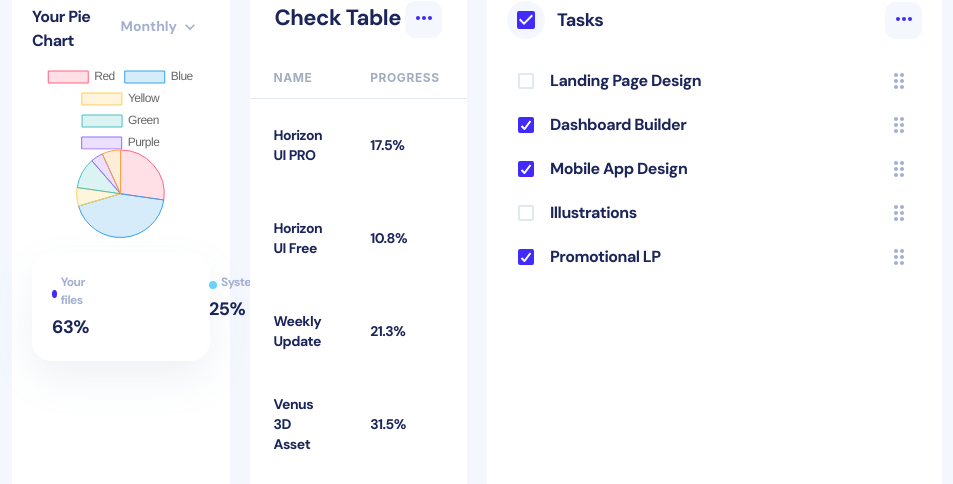
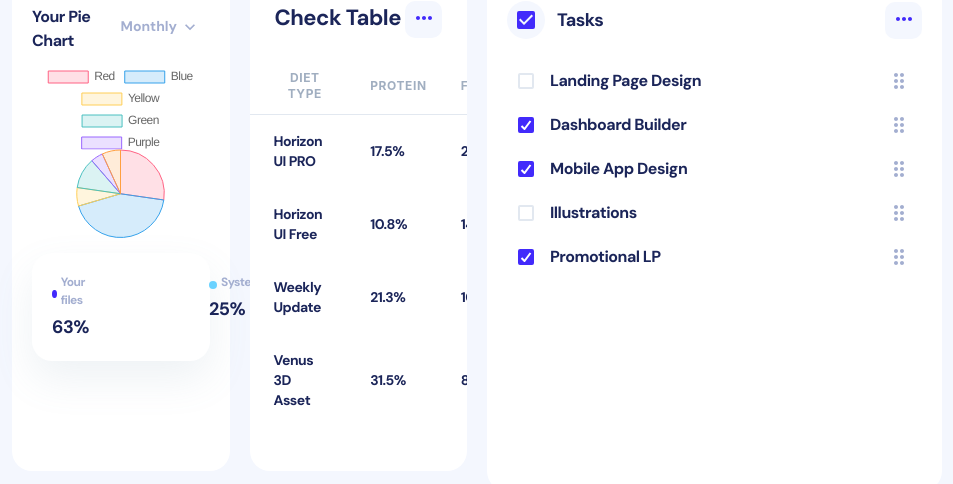
Before and after one commit to LackOnUsernameIdeas/NutriFit, a React (Create React App) app: page /#/admin/default in a window 1280 px wide. Shown: the part 1434-1918 px from the top of the page, without its empty margins (308-1261 px from the left). Built offline with nearby package versions, Linux system fonts and the light colour scheme; no server answers; the database is empty.

Commit message:
hardcoded table

```diff
--- a/src/views/admin/dataTables/components/ColumnsTable.tsx
+++ b/src/views/admin/dataTables/components/ColumnsTable.tsx
@@ -14,32 +14,38 @@ import {
 import Card from 'components/card/Card';
 import Menu from 'components/menu/MainMenu';
 
-type RowObj = {
-	name: string;
-	progress: string;
-	quantity: number;
-	date: string;
-};
+// const columns = columnsDataCheck;
+export default function ColumnTable(props: { tableData: any, columnsNames: string[] }) {
 
-const columnHelper = createColumnHelper<RowObj>();
 
-// const columns = columnsDataCheck;
-export default function ColumnTable(props: { tableData: any }) {
-	const { tableData } = props;
+
+	const columnHelper = createColumnHelper();
+
+
+	const { tableData, columnsNames } = props;
 	const [ sorting, setSorting ] = React.useState<SortingState>([]);
+	const [ data, setData ] = React.useState(() => tableData);
 	const textColor = useColorModeValue('secondaryGray.900', 'white');
 	const borderColor = useColorModeValue('gray.200', 'whiteAlpha.100');
 	// let defaultData= tableData;
-	const columns = [
-		columnHelper.accessor('name', {
-			id: 'name',
+
+	const columnsData = [
+		{ name: 'name', label: 'Diet type' },
+		{ name: 'progress', label: 'Protein' },
+		{ name: 'quantity', label: 'Fat' },
+		{ name: 'date', label: 'Carbohydrates' }
+	]
+
+	const columns = columnsData.map(column => {
+		return columnHelper.accessor(column.name as any, {
+			id: column.name,
 			header: () => (
 				<Text
 					justifyContent='space-between'
 					align='center'
 					fontSize={{ sm: '10px', lg: '12px' }}
 					color='gray.400'>
-					NAME
+					{column.label}
 				</Text>
 			),
 			cell: (info: any) => (
@@ -49,60 +55,80 @@ export default function ColumnTable(props: { tableData: any }) {
 					</Text>
 				</Flex>
 			)
-		}),
-		columnHelper.accessor('progress', {
-			id: 'progress',
-			header: () => (
-				<Text
-					justifyContent='space-between'
-					align='center'
-					fontSize={{ sm: '10px', lg: '12px' }}
-					color='gray.400'>
-					PROGRESS
-				</Text>
-			),
-			cell: (info) => (
-				<Text color={textColor} fontSize='sm' fontWeight='700'>
-					{info.getValue()}
-				</Text>
-			)
-		}),
-		columnHelper.accessor('quantity', {
-			id: 'quantity',
-			header: () => (
-				<Text
-					justifyContent='space-between'
-					align='center'
-					fontSize={{ sm: '10px', lg: '12px' }}
-					color='gray.400'>
-					QUANTITY
-				</Text>
-			),
-			cell: (info) => (
-				<Text color={textColor} fontSize='sm' fontWeight='700'>
-					{info.getValue()}
-				</Text>
-			)
-		}),
-		columnHelper.accessor('date', {
-			id: 'date',
-			header: () => (
-				<Text
-					justifyContent='space-between'
-					align='center'
-					fontSize={{ sm: '10px', lg: '12px' }}
-					color='gray.400'>
-					DATE
-				</Text>
-			),
-			cell: (info) => (
-				<Text color={textColor} fontSize='sm' fontWeight='700'>
-					{info.getValue()}
-				</Text>
-			)
 		})
-	];
-	const [ data, setData ] = React.useState(() => tableData);
+	});
+	// const columnss = [
+	// 	columnHelper.accessor('name', {
+	// 		id: 'name',
+	// 		header: () => (
+	// 			<Text
+	// 				justifyContent='space-between'
+	// 				align='center'
+	// 				fontSize={{ sm: '10px', lg: '12px' }}
+	// 				color='gray.400'>
+	// 				NAME
+	// 			</Text>
+	// 		),
+	// 		cell: (info: any) => (
+	// 			<Flex align='center'>
+	// 				<Text color={textColor} fontSize='sm' fontWeight='700'>
+	// 					{info.getValue()}
+	// 				</Text>
+	// 			</Flex>
+	// 		)
+	// 	}),
+	// 	columnHelper.accessor('progress', {
+	// 		id: 'progress',
+	// 		header: () => (
+	// 			<Text
+	// 				justifyContent='space-between'
+	// 				align='center'
+	// 				fontSize={{ sm: '10px', lg: '12px' }}
+	// 				color='gray.400'>
+	// 				PROGRESS
+	// 			</Text>
+	// 		),
+	// 		cell: (info) => (
+	// 			<Text color={textColor} fontSize='sm' fontWeight='700'>
+	// 				{info.getValue()}
+	// 			</Text>
+	// 		)
+	// 	}),
+	// 	columnHelper.accessor('quantity', {
+	// 		id: 'quantity',
+	// 		header: () => (
+	// 			<Text
+	// 				justifyContent='space-between'
+	// 				align='center'
+	// 				fontSize={{ sm: '10px', lg: '12px' }}
+	// 				color='gray.400'>
+	// 				QUANTITY
+	// 			</Text>
+	// 		),
+	// 		cell: (info) => (
+	// 			<Text color={textColor} fontSize='sm' fontWeight='700'>
+	// 				{info.getValue()}
+	// 			</Text>
+	// 		)
+	// 	}),
+	// 	columnHelper.accessor('date', {
+	// 		id: 'date',
+	// 		header: () => (
+	// 			<Text
+	// 				justifyContent='space-between'
+	// 				align='center'
+	// 				fontSize={{ sm: '10px', lg: '12px' }}
+	// 				color='gray.400'>
+	// 				DATE
+	// 			</Text>
+	// 		),
+	// 		cell: (info) => (
+	// 			<Text color={textColor} fontSize='sm' fontWeight='700'>
+	// 				{info.getValue()}
+	// 			</Text>
+	// 		)
+	// 	})
+	// ];
 	const table = useReactTable({
 		data,
 		columns,
--- a/src/views/admin/dataTables/index.tsx
+++ b/src/views/admin/dataTables/index.tsx
@@ -38,7 +38,7 @@ export default function Settings() {
 			<SimpleGrid mb='20px' columns={{ sm: 1, md: 2 }} spacing={{ base: '20px', xl: '20px' }}>
 				<DevelopmentTable   tableData={tableDataDevelopment} />
 				<CheckTable tableData={tableDataCheck} />
-				<ColumnsTable  tableData={tableDataColumns} />
+				<ColumnsTable  tableData={tableDataColumns} columnsNames={['babati', 'dedati', 'chichoti', 'lelqti']}/>
 				<ComplexTable tableData={tableDataComplex} />
 			</SimpleGrid>
 		</Box>
--- a/src/views/admin/default/index.tsx
+++ b/src/views/admin/default/index.tsx
@@ -153,7 +153,7 @@ export default function UserReports() {
       <SimpleGrid columns={{ base: 2, md: 2, xl: 2 }} gap="20px" mb="20px">
         <SimpleGrid columns={{ base: 2, md: 2, xl: 2 }} gap="20px" mb="20px">
           <PieCard />
-          <ColumnsTable tableData={tableDataColumns} />
+          <ColumnsTable tableData={tableDataColumns} columnsNames={['babati', 'dedati', 'chichoti', 'lelqti']}/>
         </SimpleGrid>
         <Tasks />
       </SimpleGrid>
--- a/src/views/admin/weightStats/index.tsx
+++ b/src/views/admin/weightStats/index.tsx
@@ -498,8 +498,7 @@ export default function WeightStats() {
           />
         )}
       </Card>
-      <ColumnsTable tableData={tableData[activityLevel - 1]}
-      />
+      <ColumnsTable tableData={tableData[activityLevel - 1]} columnsNames={['babati', 'dedati', 'chichoti', 'lelqti']}/>
     </Box>
   );
 }
```
